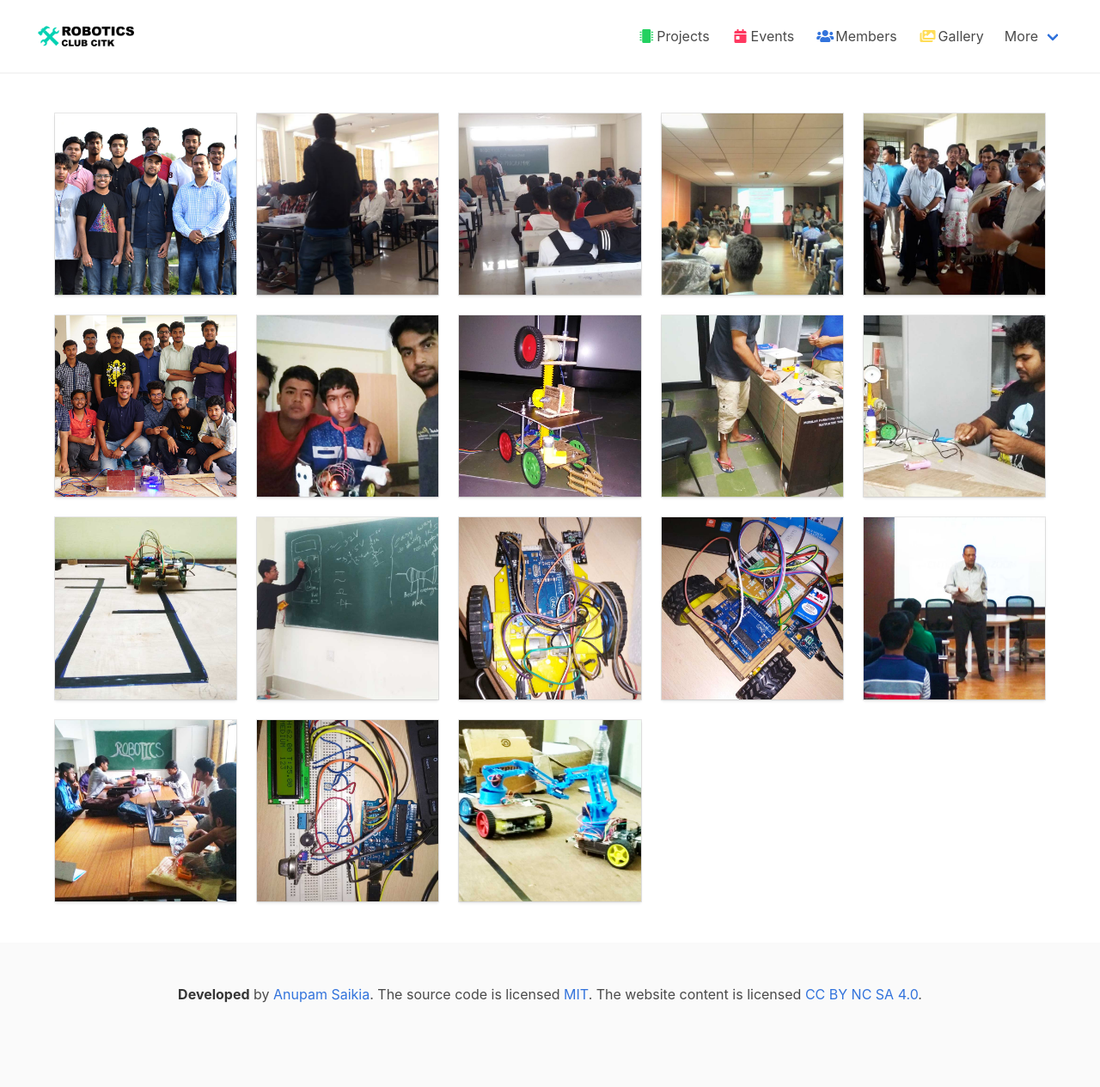
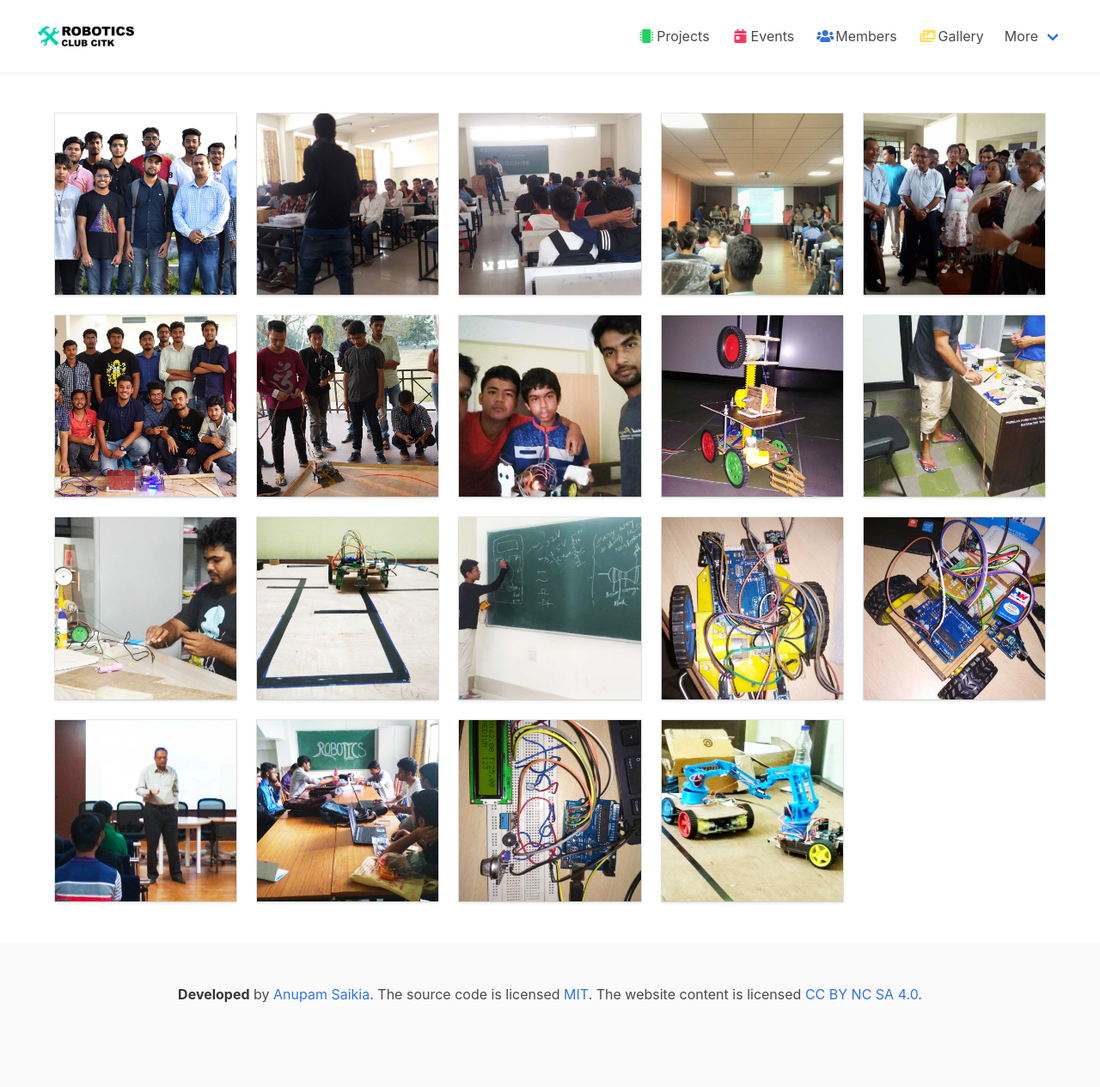
Before and after one commit to robotics-club-citk/robotics-club-citk.github.io, a Jekyll site: the page built from gallery.html, in a window 1280 px wide. Shown: the whole page at 86% size. Built offline with Jekyll 4.4.1, drawn with Linux system fonts in a browser that asks for light colours.

```diff
--- a/gallery.html
+++ b/gallery.html
@@ -17,6 +17,9 @@ images:
     size: 1366x768
     caption: Inauguration of Robotics Club CIT Kokrajhar
   - path: 'assets/img/gallery/DSC07585.jpg'
+    size: 1366x769
+    caption: Gauhati University in association with Robotics Club CIT Kokrajhar organizing RoboWar competition in the event of Supernerds.
+  - path: 'assets/img/gallery/DSC03607.jpg'
     size: 1366x769
     caption: Gauhati University in association with Robotics Club CIT Kokrajhar organizing RoboWar competition in the event of Supernerds.
   - path: 'assets/img/gallery/IMG_20170827_150413.jpg'
```
Also changed, not shown: assets/img/gallery/DSC03607.jpg (added).
